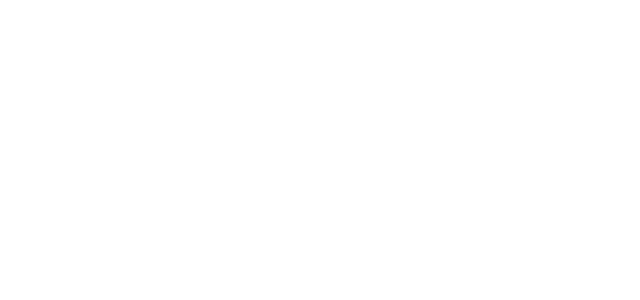
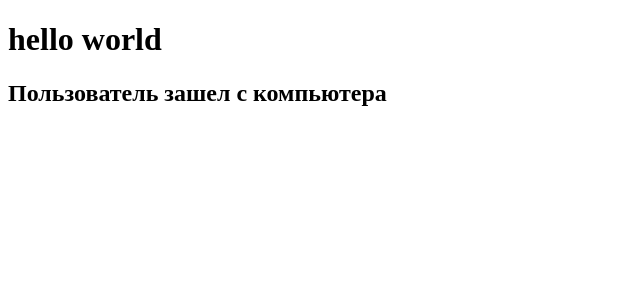
Before and after one commit to AmirSherov/ClickMaster, a Next.js app: page / in a window 1280 px wide. Shown: the top 300 px of the page, without its empty margins (0-640 px from the left). Built offline with nearby package versions, Linux system fonts and the light colour scheme.

Commit message:
small test

```diff
--- a/app/page.js
+++ b/app/page.js
@@ -1,8 +1,21 @@
+'use client'
+import { useState, useEffect } from 'react';
+export default function Home() {
+  const [isMobile, setIsMobile] = useState(false);
+  useEffect(() => {
+    const userAgent = navigator.userAgent.toLowerCase();
+    const mobile = /iphone|ipod|android|webos|blackberry|iemobile|opera mini/i.test(userAgent);
+    setIsMobile(mobile);
+  }, []);
 
-export default function Home() {
   return (
    <>
-
+   <h1>
+    hello world
+   </h1>
+   <h2>
+   {isMobile ? 'Пользователь зашел с телефона' : 'Пользователь зашел с компьютера'}
+   </h2>
    </>
   );
 }
```
